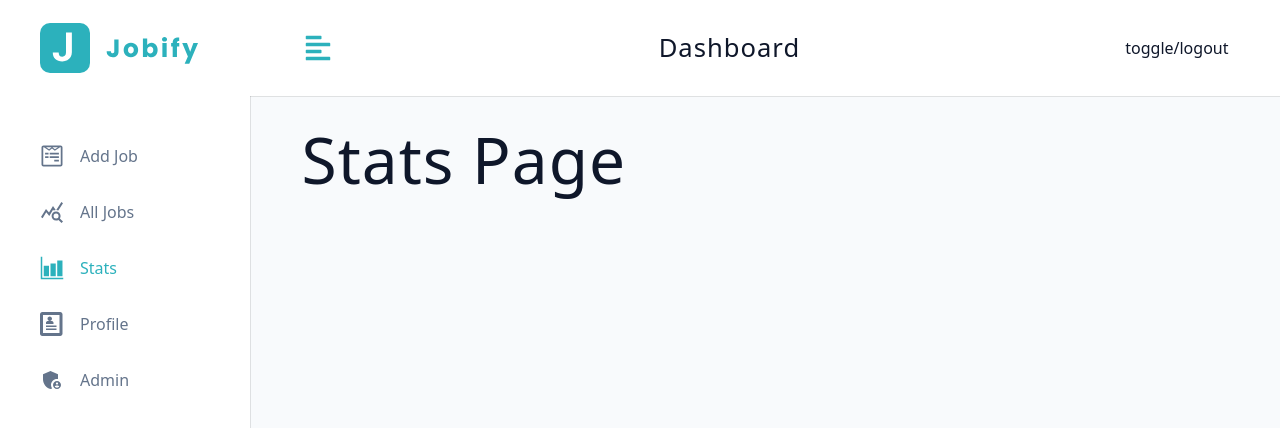
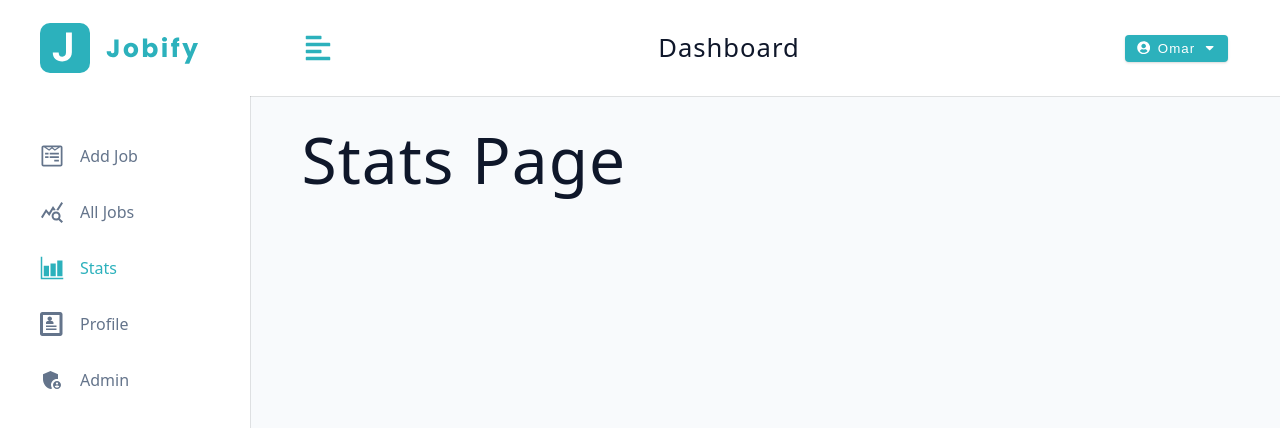
Before and after one commit to Omarr-kh/mern-jobify, a React (Vite) app in the folder client/: page /dashboard/stats in a window 1280 px wide. Shown: the top 428 px of the page. Built offline with nearby package versions, Linux system fonts and the light colour scheme.

Commit message:
add LogoutContainer component for user logout functionality in Navbar

```diff
--- /dev/null
+++ b/client/src/components/LogoutContainer.jsx
@@ -0,0 +1,29 @@
+import { FaUserCircle, FaCaretDown } from "react-icons/fa";
+import Wrapper from "../assets/wrappers/LogoutContainer";
+import { useState } from "react";
+import { useDashboardContext } from "../pages/DashboardLayout";
+
+function LogoutContainer() {
+  const [showLogout, setShowLogout] = useState(false);
+  const { user, logoutUser } = useDashboardContext();
+
+  return (
+    <Wrapper>
+      <button
+        type="button"
+        className="btn logout-btn"
+        onClick={() => setShowLogout(!showLogout)}
+      >
+        <FaUserCircle />
+        {user?.name}
+        <FaCaretDown />
+      </button>
+      <div className={showLogout ? "dropdown show-dropdown" : "dropdown"}>
+        <button type="button" className="dropdown-btn" onClick={logoutUser}>
+          logout
+        </button>
+      </div>
+    </Wrapper>
+  );
+}
+export default LogoutContainer;
--- a/client/src/components/Navbar.jsx
+++ b/client/src/components/Navbar.jsx
@@ -2,6 +2,7 @@
 import { FaAlignLeft } from "react-icons/fa";
 import Logo from "./Logo";
 import { useDashboardContext } from "../pages/DashboardLayout";
+import LogoutContainer from "./LogoutContainer";
 
 function Navbar() {
   const { toggleSidebar } = useDashboardContext();
@@ -15,7 +16,9 @@
           <Logo />
           <h4 className="logo-text">dashboard</h4>
         </div>
-        <div className="btn-container">toggle/logout</div>
+        <div className="btn-container">
+          <LogoutContainer />
+        </div>
       </div>
     </Wrapper>
   );
```
